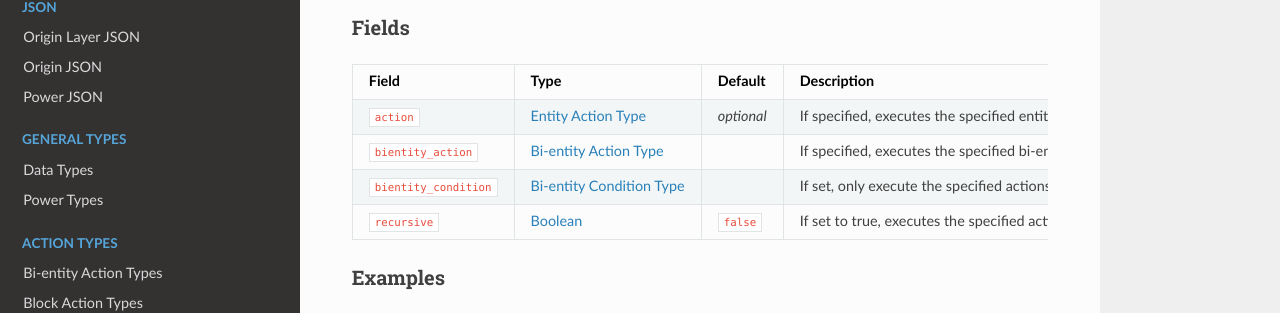
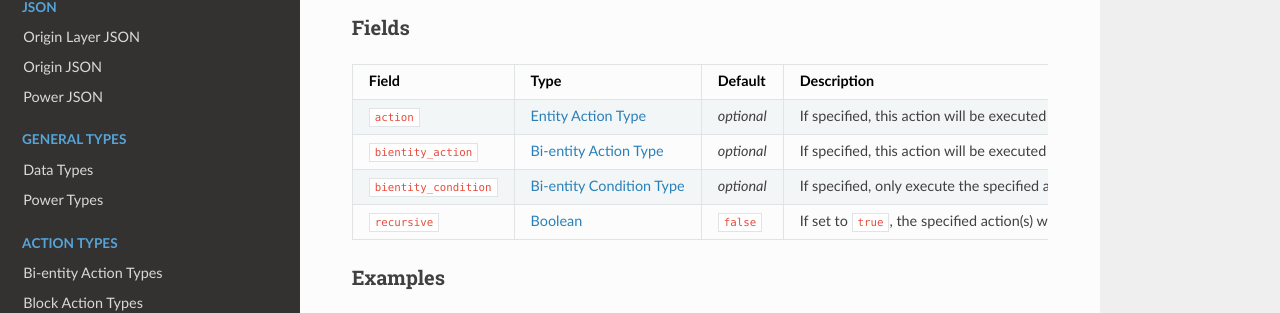
Before and after one commit to apace100/origins-docs, an MkDocs documentation site: the page built from docs/types/entity_action_types/riding_action.md, in a window 1280 px wide and 1044 px high. Shown: the part 392-705 px from the top of the window. Built offline with MkDocs 1.6.1, drawn with Linux system fonts in a browser that asks for light colours; nearby versions of some CDN libraries.

Commit message:
Updated `riding_action.md` (Entity Action Types) Changed the description of the fields in the field table

```diff
--- a/docs/types/entity_action_types/riding_action.md
+++ b/docs/types/entity_action_types/riding_action.md
@@ -20,10 +20,10 @@ Type ID: `origins:riding_action`
 
 Field | Type | Default | Description
 ------|------|---------|-------------
-`action` | [Entity Action Type](../entity_action_types.md) | _optional_ | If specified, executes the specified entity action type on the entity that's been ridden.
-`bientity_action` | [Bi-entity Action Type](../bientity_action_types.md) | | If specified, executes the specified bi-entity action type that can execute on both the passenger and the entity that's being ridden.
-`bientity_condition` | [Bi-entity Condition Type](../bientity_condition_types.md) | | If set, only execute the specified actions if the bi-entity condition is fulfilled.
-`recursive` | [Boolean](../data_types/boolean.md) | `false` | If set to true, executes the specified actions on all entities that are being ridden, if there are more than one.
+`action` | [Entity Action Type](../entity_action_types.md) | _optional_ | If specified, this action will be executed on the entity being ridden.
+`bientity_action` | [Bi-entity Action Type](../bientity_action_types.md) | _optional_ | If specified, this action will be executed on either the 'actor' (the passenger entity) or the 'target' (the entity being ridden) or both.
+`bientity_condition` | [Bi-entity Condition Type](../bientity_condition_types.md) | _optional_ | If specified, only execute the specified actions if this condition is fulfilled by either the 'actor' (the passenger entity) or the 'target' (entity being ridden) or both.
+`recursive` | [Boolean](../data_types/boolean.md) | `false` | If set to `true`, the specified action(s) will be executed on all entities that are being ridden.
 
 
 ### Examples
```
